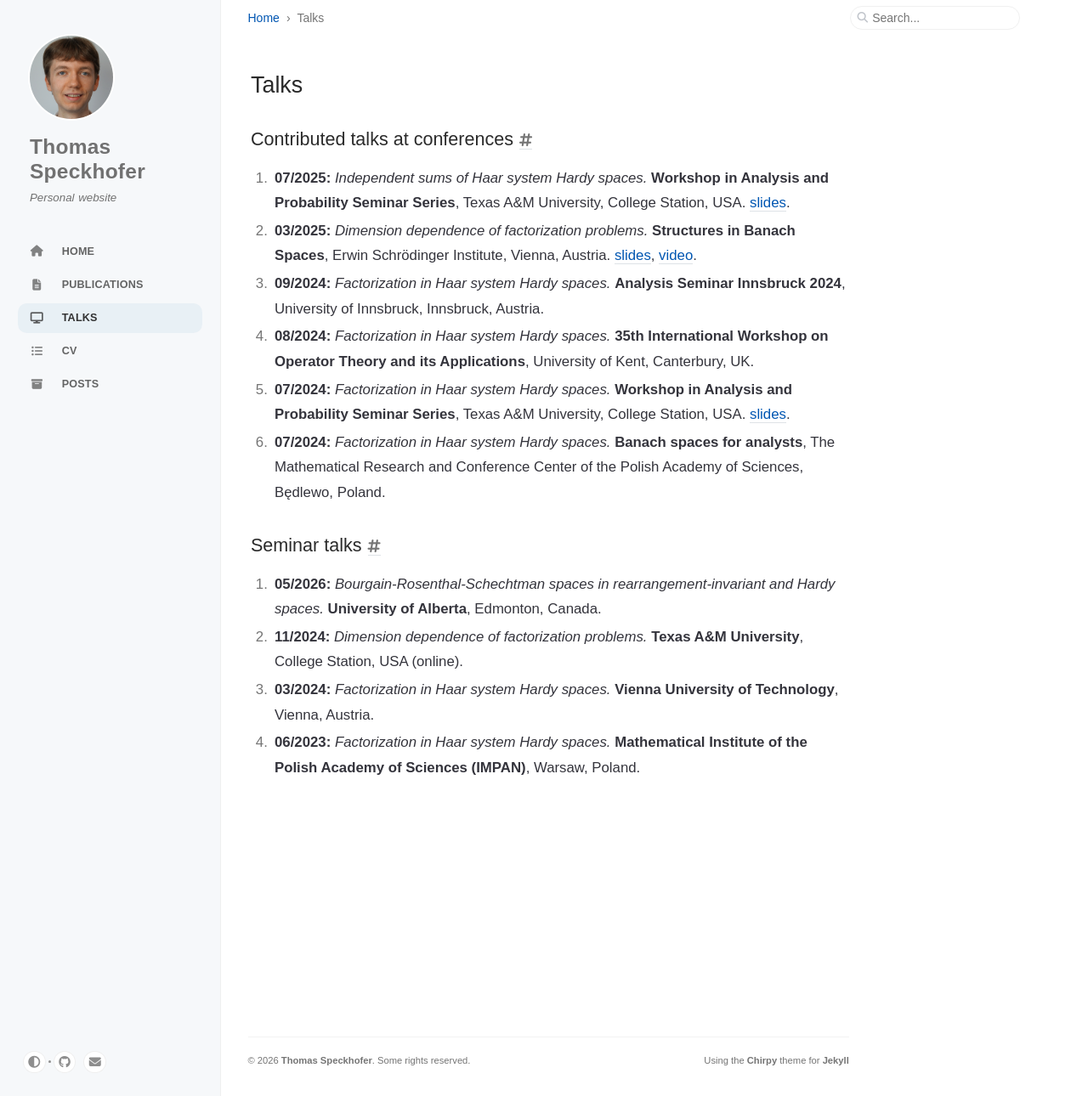
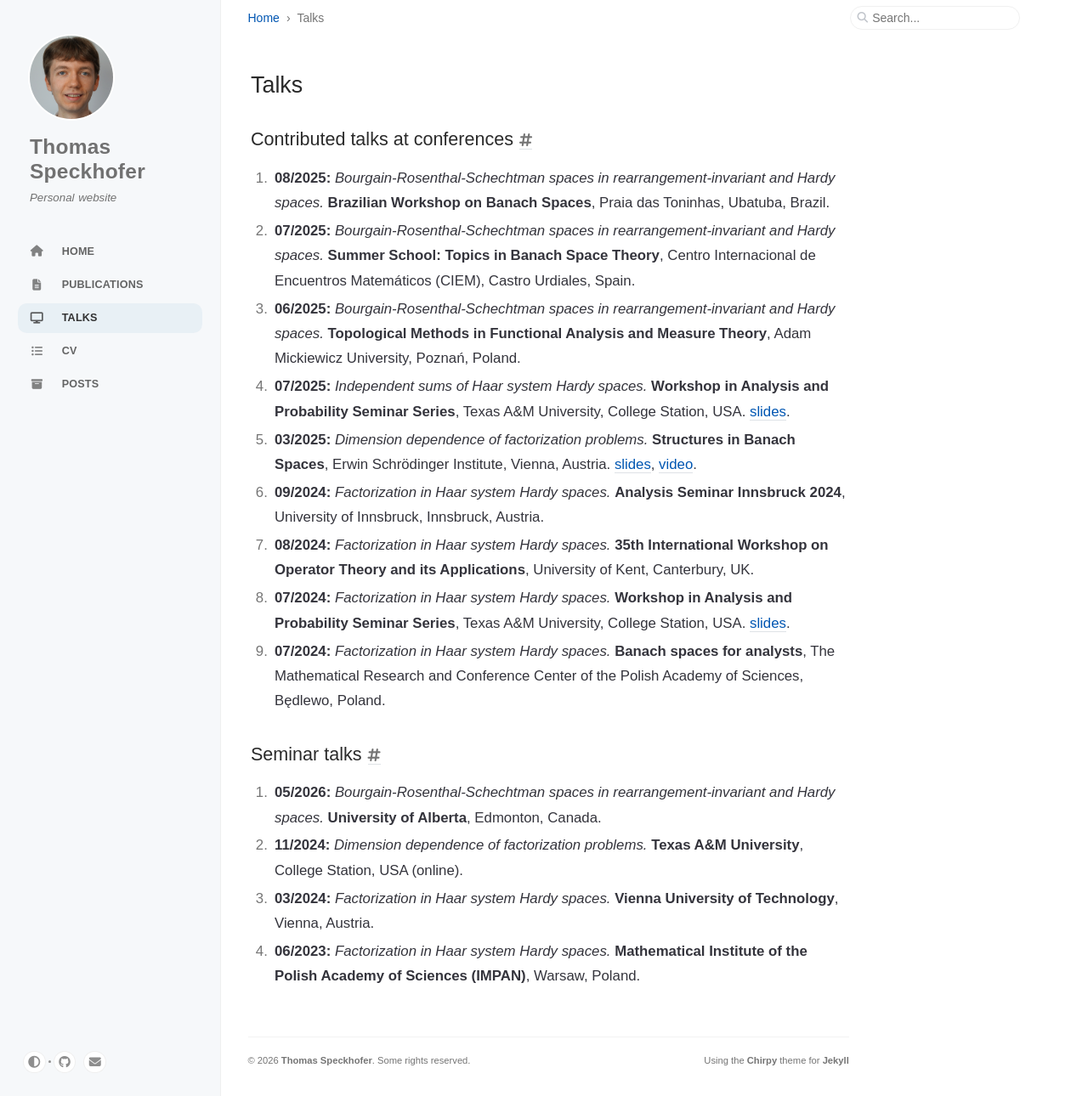
Before and after one commit to speckhofer/speckhofer.github.io, a Jekyll site: the page built from _tabs/talks.md, in a window 1280 px wide and 1290 px high. Shown: the whole window at 85% size. Built offline with Jekyll 4.4.1, drawn with Linux system fonts in a browser that asks for light colours; cached includes are drawn as plain includes.

Commit message:
Update talks.md

```diff
--- a/_tabs/talks.md
+++ b/_tabs/talks.md
@@ -5,6 +5,9 @@ order: 2
 
 ## Contributed talks at conferences
 
+1. **08/2025:** _Bourgain-Rosenthal-Schechtman spaces in rearrangement-invariant and Hardy spaces._ **Brazilian Workshop on Banach Spaces**, Praia das Toninhas, Ubatuba, Brazil.
+1. **07/2025:** _Bourgain-Rosenthal-Schechtman spaces in rearrangement-invariant and Hardy spaces._ **Summer School: Topics in Banach Space Theory**, Centro Internacional de Encuentros Matemáticos (CIEM), Castro Urdiales, Spain.
+1. **06/2025:** _Bourgain-Rosenthal-Schechtman spaces in rearrangement-invariant and Hardy spaces._ **Topological Methods in Functional Analysis and Measure Theory**, Adam Mickiewicz University, Poznań, Poland.
 1. **07/2025:** _Independent sums of Haar system Hardy spaces._ **Workshop in Analysis and Probability Seminar Series**, Texas A&M University, College Station, USA. [slides](https://speckhofer.github.io/assets/pdf/2025_independent-sums-of-hshs_college-station.pdf).
 1. **03/2025:** _Dimension dependence of factorization problems._ **Structures in Banach Spaces**, Erwin Schrödinger Institute, Vienna, Austria. [slides](https://speckhofer.github.io/assets/pdf/2025_dimension-dependence-of-factorization-problems_vienna.pdf), [video](https://www.youtube.com/watch?v=on6QlI1M7OM).
 1. **09/2024:** _Factorization in Haar system Hardy spaces._ **Analysis Seminar Innsbruck 2024**, University of Innsbruck, Innsbruck, Austria.
```
